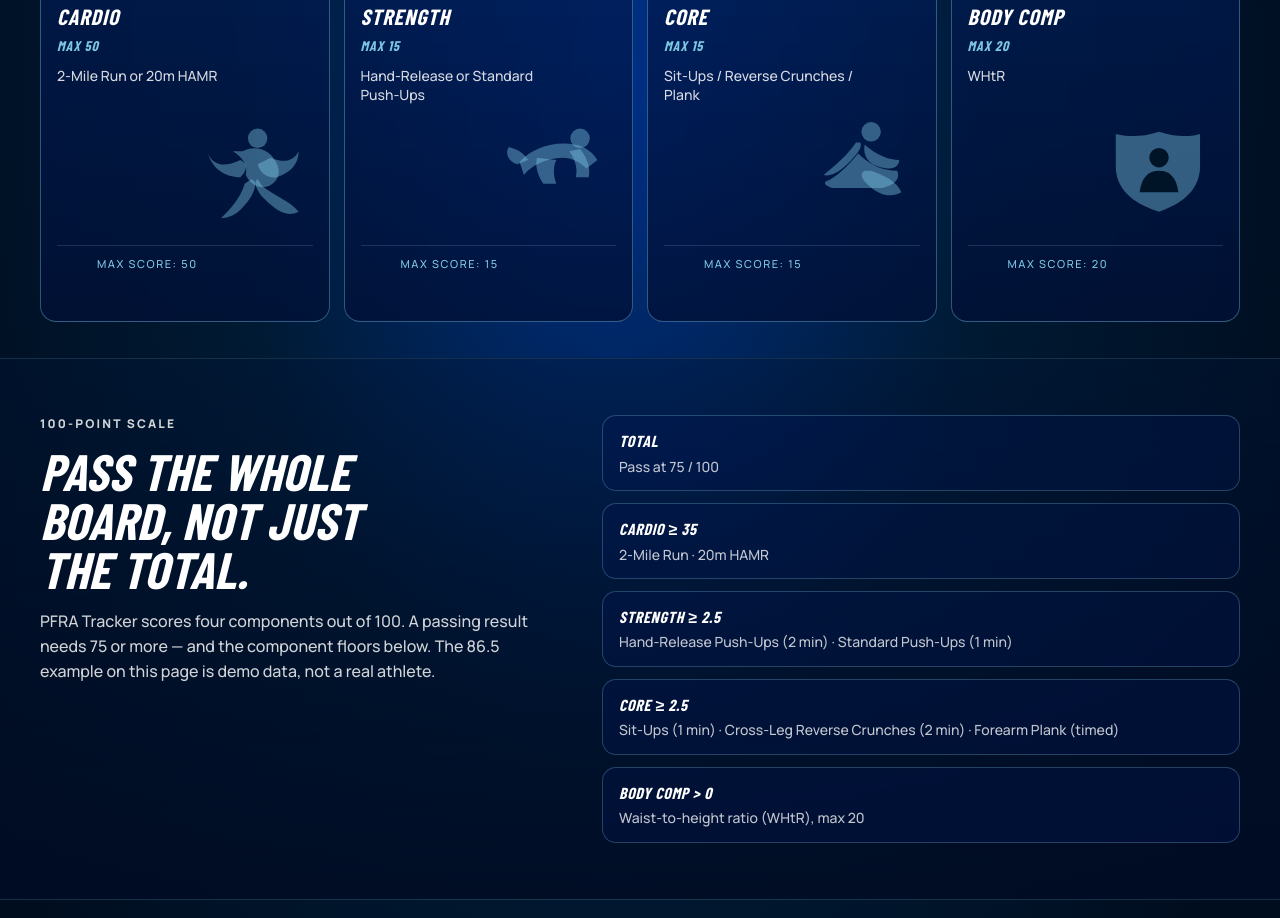
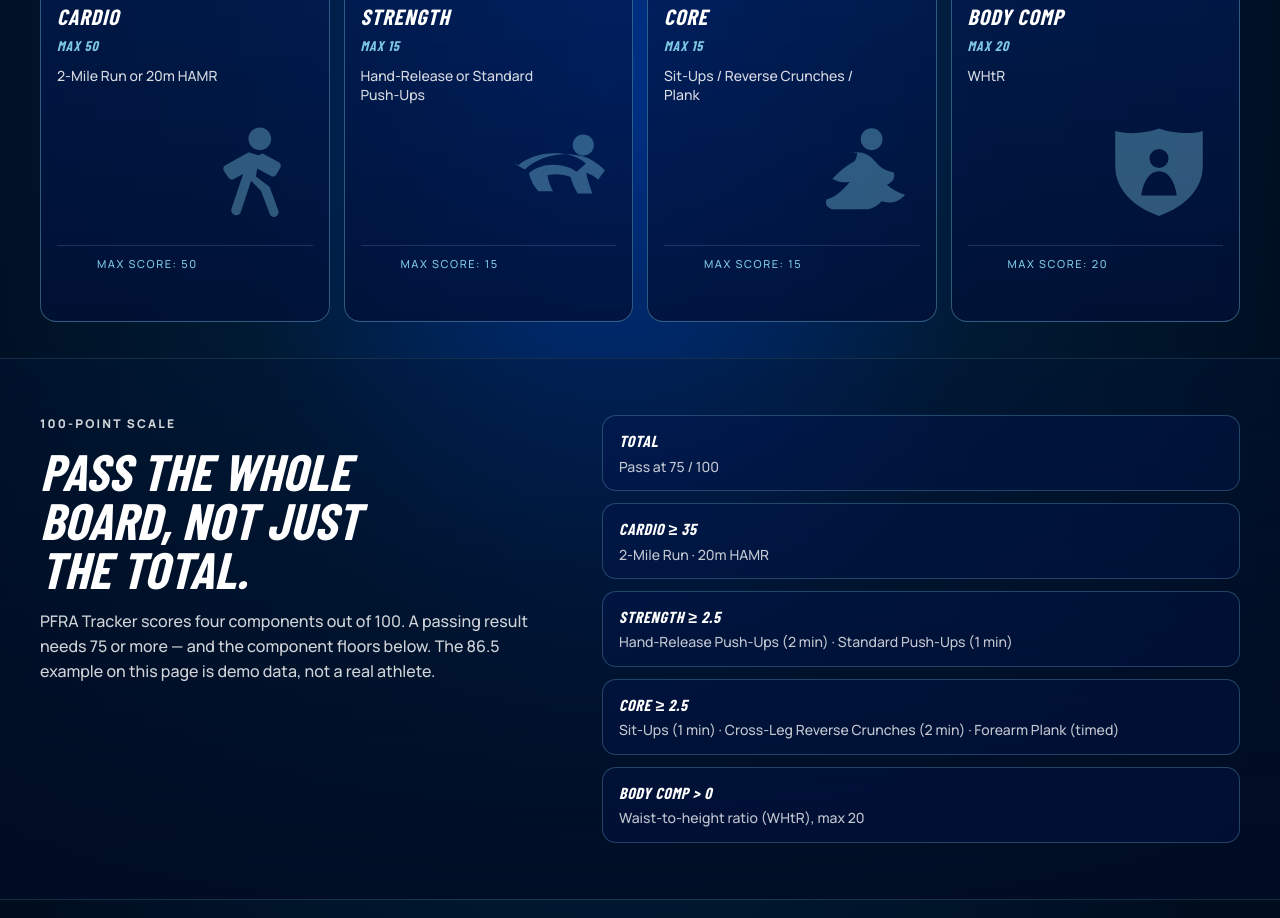
Before and after one commit to Devioshdev/deviosh-site, a Next.js app: page /apps/pfra-tracker in a window 1280 px wide. Shown: the part 880-1798 px from the top of the page. Built offline with nearby package versions, Linux system fonts and the light colour scheme; a web font is replaced by a local one.

Commit message:
Paint PFRA card watermarks as solid single-tone silhouettes
Overlapping semi-transparent paths stacked into an X-ray blob. Each watermark is now one filled path, with opacity on the SVG so the cyan wash is even.

Co-authored-by: deviosh <deviosh@users.noreply.github.com>

```diff
--- a/app/apps/pfra-tracker/card-art.tsx
+++ b/app/apps/pfra-tracker/card-art.tsx
@@ -5,67 +5,39 @@ export function CardArt({
 }: {
   name: "cardio" | "strength" | "core" | "body";
 }) {
+  const d =
+    name === "cardio"
+      ? RUNNER
+      : name === "strength"
+        ? PUSH_UP
+        : name === "core"
+          ? SIT_UP
+          : SHIELD;
+
   return (
     <svg
       className={styles.cardArt}
       viewBox="0 0 100 100"
-      fill="currentColor"
       preserveAspectRatio="xMidYMid meet"
       aria-hidden="true"
     >
-      {name === "cardio" ? <Runner /> : null}
-      {name === "strength" ? <PushUp /> : null}
-      {name === "core" ? <SitUp /> : null}
-      {name === "body" ? <ShieldBody /> : null}
+      <path
+        d={d}
+        fill="currentColor"
+        fillRule={name === "body" ? "evenodd" : "nonzero"}
+      />
     </svg>
   );
 }
 
-function Runner() {
-  return (
-    <g>
-      <circle cx="58" cy="16" r="9" />
-      <path d="M44 28c12-6 26-2 32 12 4 9 0 16-7 20-10 4-18-2-22-10 2-8-2-16-12-22Z" />
-      <path d="M70 34c14 6 22 2 26-6 0 12-8 20-20 24-8 2-16-4-18-12Z" />
-      <path d="M42 36c-16 8-26 4-30-6 4 14 16 22 30 22 6-6 8-12 0-16Z" />
-      <path d="M46 58c-4 14-14 24-22 32 12 0 20-8 28-20 4-8 6-14 0-16Z" />
-      <path d="M62 60c12 10 26 14 34 24-12 6-22-2-34-14-6-8-8-14-4-16Z" />
-    </g>
-  );
-}
+const RUNNER =
+  "M60 6c5.8 0 10.5 4.7 10.5 10.5S65.8 27 60 27s-10.5-4.7-10.5-10.5S54.2 6 60 6Zm-9.8 23.2 8.4 2.4 4.2-1.6 14.8 8.2c1.8 1 2.4 3.2 1.4 5l-3.6 6.4c-1 1.8-3.2 2.4-5 1.4L57.6 44l-1.2 7.4 12.6 9.4 8.2 22.4c.8 2.2-.4 4.6-2.6 5.4-2.2.8-4.6-.4-5.4-2.6L61.2 64.8 52 55.4 42.4 84.2c-.8 2.4-3.4 3.6-5.8 2.8-2.4-.8-3.6-3.4-2.8-5.8l10.8-32.2-8.6 4.8c-1.8 1-4.1.4-5.1-1.4L26.7 46c-1-1.8-.4-4.1 1.4-5.1l21.3-11.7Z";
 
-function PushUp() {
-  return (
-    <g transform="translate(0 -4)">
-      <circle cx="76" cy="20" r="9" />
-      <path d="M20 42c12-14 34-20 52-16 10 2 16 8 20 14l-10 8c-6-6-14-10-22-10-16 0-30 8-36 16Z" />
-      <path d="M36 38c-2 10 2 18 6 24h12c-3-8-3-16 0-22Z" />
-      <path d="M66 32c6 8 8 18 6 24h12c2-10-2-18-8-26Z" />
-      <path d="M18 44c-8-2-12-10-8-16 8 2 14 6 18 12Z" />
-    </g>
-  );
-}
+const PUSH_UP =
+  "M79 12.5c5.4 0 9.8 4.4 9.8 9.8S84.4 32.1 79 32.1 69.2 27.7 69.2 22.3 73.6 12.5 79 12.5ZM18 41.5c11.2-9.6 28.4-14.2 46.6-10.4 6.8 1.4 12.4 4.4 16.8 8.2l-8.6 7.6c-3.6-2.6-8-4.4-13-5.4-12.4-2.6-23.6.6-31.2 6.8 1.6 6.6 4.8 12.4 8.8 16.8H51c-2.6-4.6-4.4-9.6-5.2-14.8 7.2-1.6 14.6-1 21.4 1.6 1.4 5.4 3.6 10.6 6.6 15.2h13.6c-2.2-6.2-4.6-12.6-5.8-19.2 4.2 1.2 8 3.4 11.2 6.4l6.2-8.8C93.2 40.2 86 34.4 77.4 32.4 56.8 27.8 37.4 33.2 24.8 44.8c-3.2-1.6-7.2-4-10.8-7.6 1.2 1.4 2.6 3 4 4.3Z";
 
-function SitUp() {
-  return (
-    <g transform="translate(0 -6)">
-      <circle cx="64" cy="16" r="9" />
-      <path d="M50 26c-8 12-20 22-30 30 8 2 16-4 24-12 8-8 12-14 10-18Z" />
-      <path d="M58 28c12 10 22 14 32 14 0 8-10 10-20 6-8-2-14-10-12-20Z" />
-      <path d="M22 62c10-4 20-14 30-26 10 10 22 16 36 16 4 8-4 14-14 16H28c-6-2-8-4-6-6Z" />
-      <path d="M64 52c12 4 24 10 28 20-10 6-22 2-32-8-6-6-6-10-2-12Z" />
-    </g>
-  );
-}
+const SIT_UP =
+  "M64.5 6.8c5.6 0 10.1 4.5 10.1 10.1S70.1 27 64.5 27 54.4 22.5 54.4 16.9 58.9 6.8 64.5 6.8ZM47 29.4c7.6-1.6 15.6 1.4 20.8 8.2 4.2 5.4 10.2 8.8 17.2 10.2 1.6 4.8-1.2 9.2-6.4 11.2 4.8 4.2 10.6 7.4 16.8 9.2-4.8 6.4-13.2 8.8-21.8 6.2-2.8 3.6-7 6.2-12.2 7.4H27.6c-4.6-1.4-6.6-5.2-4.8-9 7.8-2.4 15.2-8.6 21.4-16.6-5.6 1.2-11.2.2-16-2.8 5.8-6.4 12.8-12.2 20.6-16.4 1.4-2.4 2.2-5 2.4-7.6Z";
 
-function ShieldBody() {
-  return (
-    <g>
-      <path d="M50 10c18 6 32 4 38 2v30c0 20-14 34-38 42C24 76 10 62 10 42V12c8 2 22 4 40-2Z" />
-      <g fill="#001428">
-        <circle cx="50" cy="34" r="9" />
-        <path d="M32 66c2-14 8-20 18-20s16 6 18 20Z" />
-      </g>
-    </g>
-  );
-}
+const SHIELD =
+  "M50 7c18.5 6.2 34.5 4.2 40.5 2.2V42c0 21-16.5 37.5-40.5 46C26 79.5 9.5 63 9.5 42V9.2C17.8 11.4 31.5 13.2 50 7Zm0 19a8.8 8.8 0 1 0 .01 17.6A8.8 8.8 0 0 0 50 26Zm-16.5 43c2.2-14.6 8.4-22.5 16.5-22.5s14.3 7.9 16.5 22.5H33.5Z";
--- a/app/apps/pfra-tracker/pfra.module.css
+++ b/app/apps/pfra-tracker/pfra.module.css
@@ -559,7 +559,8 @@
   display: block;
   width: 108px;
   height: 108px;
-  color: rgba(125, 199, 227, 0.42);
+  color: var(--accent);
+  opacity: 0.38;
   pointer-events: none;
 }
 
```
